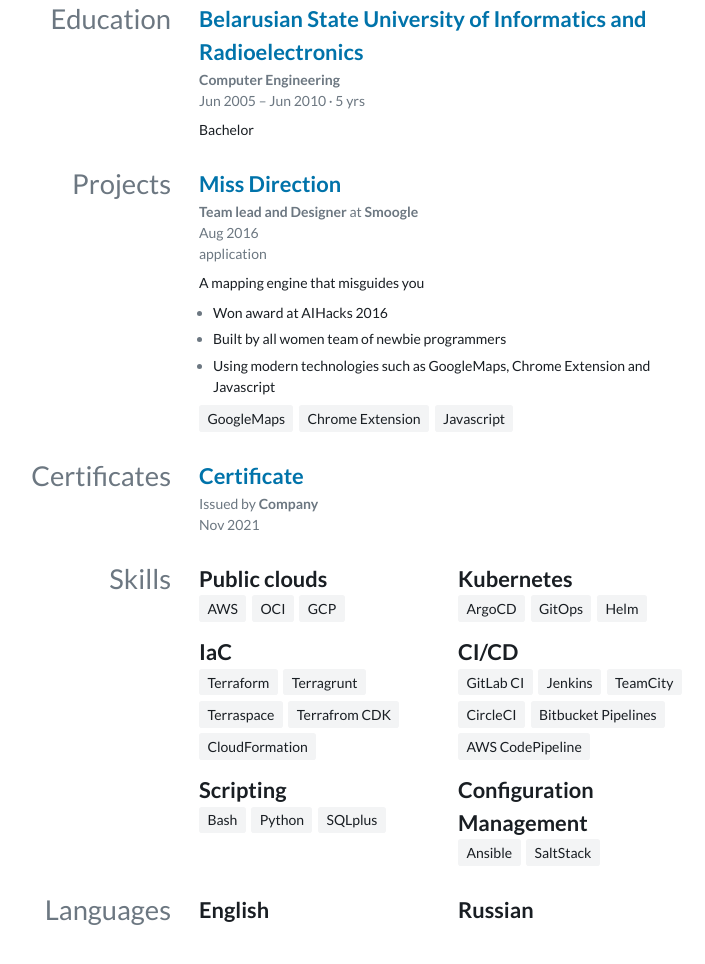
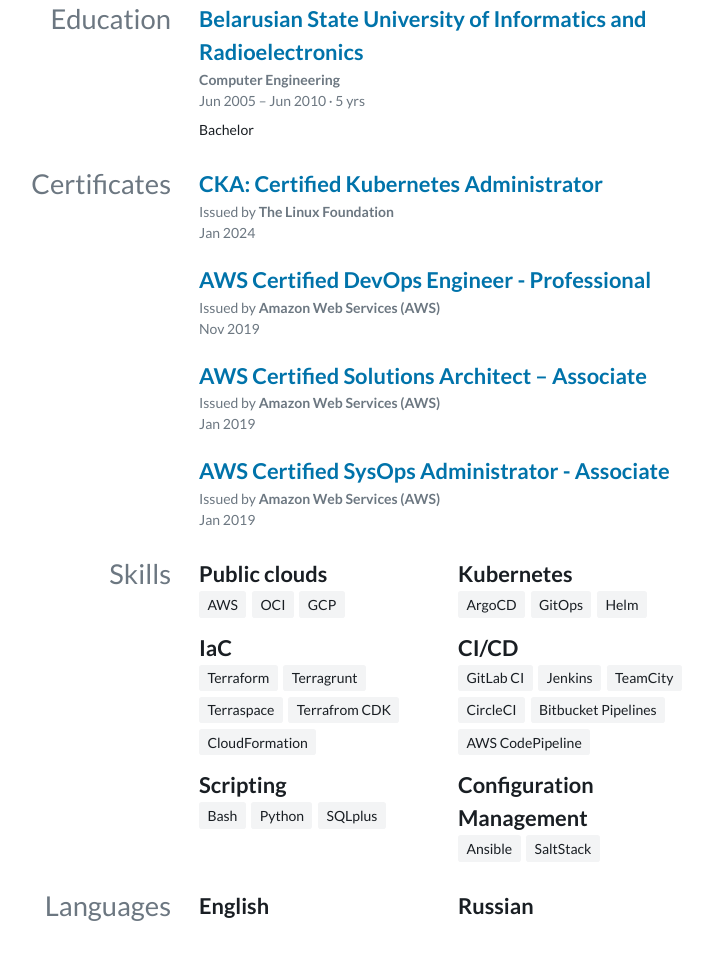
Before and after one commit to ratenio/ratenio.github.io, a plain HTML site: page index.html in a window 1280 px wide. Shown: the part 2876-3840 px from the top of the page, without its empty margins (287-992 px from the left). Drawn offline with Linux system fonts and the light colour scheme.

Commit message:
deploy: 88add014ab8fd7b9074916b70cabd9a1bde105f9

```diff
--- a/index.html
+++ b/index.html
@@ -248,46 +248,42 @@
       </section>
 
 
-      <section id="projects">
-        <h3>Projects</h3>
-        <div class="stack">
-
-              <article>
-                <header>
-                  <h4><a href="http://missdirection.example.com">Miss Direction</a></h4>
-                  <div class="meta">
-                    <div>
-                      <strong>Team lead and Designer</strong>
-                      at <strong>Smoogle</strong>
-                    </div>
-                    <div><time datetime="2016-08-24">Aug 2016</time></div> <div>application</div>
-                  </div>
-                </header>
-                <p>A mapping engine that misguides you</p>
-
-                  <ul>
-                    <li><p>Won award at AIHacks 2016</p></li><li><p>Built by all women team of newbie programmers</p></li><li><p>Using modern technologies such as GoogleMaps, Chrome Extension and Javascript</p></li>
-                  </ul>
-
-
-                  <ul class="tag-list">
-                    <li>GoogleMaps</li><li>Chrome Extension</li><li>Javascript</li>
-                  </ul>
-
-              </article>
-
-        </div>
-      </section>
-
       <section id="certificates">
         <h3>Certificates</h3>
         <div class="stack">
 
               <article>
                 <header>
-                  <h4><a href="https://certificate.com">Certificate</a></h4>
+                  <h4><a href="https://www.credly.com/badges/40b3d579-8a80-4b5c-9f0f-270e0ec1c17c">CKA: Certified Kubernetes Administrator</a></h4>
                   <div class="meta">
-                    <div>Issued by <strong>Company</strong></div> <time datetime="2021-11-07">Nov 2021</time>
+                    <div>Issued by <strong>The Linux Foundation</strong></div> <time datetime="2024-01-15">Jan 2024</time>
+                  </div>
+                </header>
+              </article>
+
+              <article>
+                <header>
+                  <h4><a href="https://www.credly.com/badges/92600cad-83c7-438b-9943-0201857b126f/public_url">AWS Certified DevOps Engineer - Professional</a></h4>
+                  <div class="meta">
+                    <div>Issued by <strong>Amazon Web Services (AWS)</strong></div> <time datetime="2019-11-21">Nov 2019</time>
+                  </div>
+                </header>
+              </article>
+
+              <article>
+                <header>
+                  <h4><a href="https://www.credly.com/badges/4534f957-97de-42e1-9002-c2b6889d5015/public_url">AWS Certified Solutions Architect – Associate</a></h4>
+                  <div class="meta">
+                    <div>Issued by <strong>Amazon Web Services (AWS)</strong></div> <time datetime="2019-01-09">Jan 2019</time>
+                  </div>
+                </header>
+              </article>
+
+              <article>
+                <header>
+                  <h4><a href="https://www.credly.com/badges/02c63ab9-bdc4-4adc-851d-f5905f9732bb/public_url">AWS Certified SysOps Administrator - Associate</a></h4>
+                  <div class="meta">
+                    <div>Issued by <strong>Amazon Web Services (AWS)</strong></div> <time datetime="2019-01-10">Jan 2019</time>
                   </div>
                 </header>
               </article>
```
